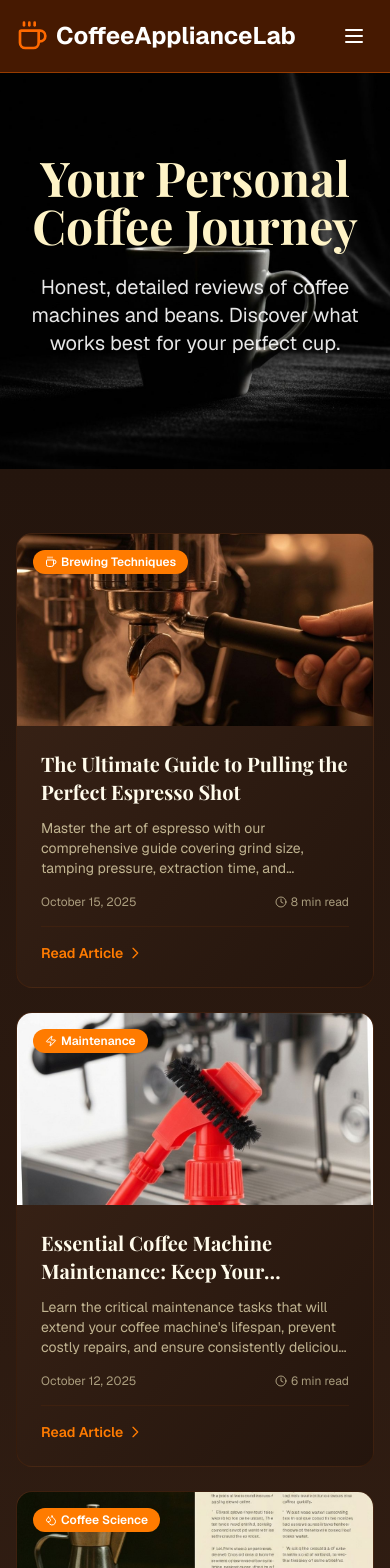
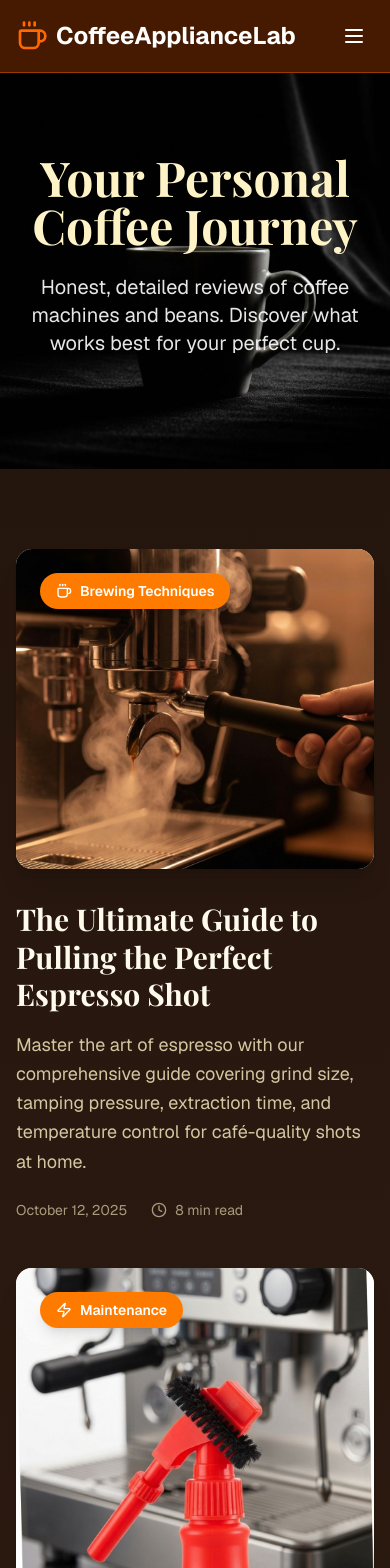
Before and after one commit to shahruh8484/coffeeappliancelab.com, a Next.js app: page / in a window 390 px wide. Shown: the top 1568 px of the page. Built offline with nearby package versions, Linux system fonts and the light colour scheme.

Commit message:
feat: redesign Coffee Knowledge Hub with alternating article layout
Implement zigzag pattern, full article details, and responsive design

#VERCEL_SKIP

Co-authored-by: null <239319952+shahruh8484@users.noreply.github.com>

```diff
--- a/components/coffee-articles.tsx
+++ b/components/coffee-articles.tsx
@@ -9,7 +9,7 @@ const articles = [
       "Master the art of espresso with our comprehensive guide covering grind size, tamping pressure, extraction time, and temperature control for café-quality shots at home.",
     image: "/articles/espresso-shot-extraction.jpg",
     category: "Brewing Techniques",
-    date: "October 15, 2025", // Updated date to October 2025
+    date: "October 12, 2025",
     readTime: "8 min read",
     icon: Coffee,
   },
@@ -20,7 +20,7 @@ const articles = [
       "Learn the critical maintenance tasks that will extend your coffee machine's lifespan, prevent costly repairs, and ensure consistently delicious coffee every time.",
     image: "/articles/coffee-machine-cleaning.jpg",
     category: "Maintenance",
-    date: "October 12, 2025", // Updated date to October 2025
+    date: "October 12, 2025",
     readTime: "6 min read",
     icon: Zap,
   },
@@ -31,7 +31,7 @@ const articles = [
       "Discover how water composition affects coffee flavor, which minerals enhance extraction, and how to optimize your water for the best-tasting brew.",
     image: "/articles/water-quality-coffee.jpg",
     category: "Coffee Science",
-    date: "October 10, 2025", // Updated date to October 2025
+    date: "October 10, 2025",
     readTime: "5 min read",
     icon: Droplets,
   },
@@ -42,7 +42,7 @@ const articles = [
       "Explore the science of brewing temperature and learn how precise temperature control can dramatically improve your coffee's flavor profile and consistency.",
     image: "/articles/temperature-control-brewing.jpg",
     category: "Brewing Science",
-    date: "October 8, 2025", // Updated date to October 2025
+    date: "October 8, 2025",
     readTime: "7 min read",
     icon: Thermometer,
   },
@@ -53,7 +53,7 @@ const articles = [
       "A detailed comparison of burr and blade grinders, examining grind consistency, particle size distribution, and how each affects your coffee's taste.",
     image: "/articles/coffee-grinder-comparison.jpg",
     category: "Equipment Guide",
-    date: "October 5, 2025", // Updated date to October 2025
+    date: "October 5, 2025",
     readTime: "6 min read",
     icon: Coffee,
   },
@@ -64,7 +64,7 @@ const articles = [
       "Learn to identify the signs of under and over-extraction, understand the ideal extraction windows for different brewing methods, and troubleshoot common issues.",
     image: "/articles/extraction-timing.jpg",
     category: "Brewing Techniques",
-    date: "October 3, 2025", // Updated date to October 2025
+    date: "October 3, 2025",
     readTime: "9 min read",
     icon: Clock,
   },
@@ -75,7 +75,7 @@ const articles = [
       "Understand how oxygen, light, moisture, and temperature affect coffee beans, and discover the best storage methods to keep your beans fresh longer.",
     image: "/articles/coffee-bean-storage.jpg",
     category: "Coffee Care",
-    date: "October 1, 2025", // Updated date to October 2025
+    date: "October 1, 2025",
     readTime: "5 min read",
     icon: Heart,
   },
@@ -86,7 +86,7 @@ const articles = [
       "Navigate the world of espresso machines with our comprehensive buying guide covering features, price points, and recommendations for every skill level.",
     image: "/articles/espresso-machine-buying-guide.jpg",
     category: "Buying Guides",
-    date: "October 28, 2025", // Updated date to October 2025
+    date: "October 28, 2025",
     readTime: "10 min read",
     icon: Coffee,
   },
@@ -97,7 +97,7 @@ const articles = [
       "Master the art of milk frothing with step-by-step techniques for creating silky microfoam, perfect for latte art and delicious cappuccinos.",
     image: "/articles/milk-frothing-techniques.jpg",
     category: "Barista Skills",
-    date: "October 25, 2025", // Updated date to October 2025
+    date: "October 25, 2025",
     readTime: "7 min read",
     icon: Coffee,
   },
@@ -105,67 +105,55 @@ const articles = [
 
 export function CoffeeArticles() {
   return (
-    <section className="py-16 px-4 bg-gradient-to-b from-[#24150D] via-[#3b2417] to-[#24150D]">
-      <div className="max-w-7xl mx-auto">
-        {/* Articles Grid */}
-        <div className="grid grid-cols-1 md:grid-cols-2 lg:grid-cols-3 gap-6">
-          {articles.map((article) => {
+    <section className="py-20 px-4 bg-gradient-to-b from-[#24150D] via-[#3b2417] to-[#24150D]">
+      <div className="max-w-6xl mx-auto space-y-12">
+        {articles.slice(0, 9).map((article, index) => {
           const IconComponent = article.icon
+          const isEven = index % 2 === 0
+
           return (
-              <Link
-                key={article.id}
-                href={`/articles/${article.id}`}
-                className="group bg-gradient-to-br from-[#3b2417] to-[#24150D] rounded-2xl overflow-hidden border border-amber-900/20 hover:border-[#ff7b00]/50 transition-all duration-300 hover:shadow-xl hover:shadow-[#ff7b00]/10 hover:-translate-y-1"
+            <Link key={article.id} href={`/articles/${article.id}`} className="group block">
+              <div
+                className={`flex flex-col ${
+                  isEven ? "md:flex-row" : "md:flex-row-reverse"
+                } gap-8 items-center hover:opacity-90 transition-opacity duration-300`}
               >
-                {/* Article Image */}
-                <div className="relative h-48 overflow-hidden bg-white">
+                {/* Image Section */}
+                <div className="w-full md:w-1/2 relative">
+                  <div className="relative h-80 md:h-96 rounded-2xl overflow-hidden bg-white shadow-xl">
                     <img
                       src={article.image || "/placeholder.svg"}
                       alt={article.title}
-                    className="w-full h-full object-cover group-hover:scale-110 transition-transform duration-500"
+                      className="w-full h-full object-cover group-hover:scale-105 transition-transform duration-500"
                     />
-                  <div className="absolute top-4 left-4 bg-[#ff7b00] text-white px-3 py-1 rounded-full text-xs font-semibold flex items-center gap-1">
-                    <IconComponent className="w-3 h-3" />
+                    {/* Category Badge */}
+                    <div className="absolute top-6 left-6 bg-[#ff7b00] text-white px-4 py-2 rounded-full text-sm font-semibold flex items-center gap-2 shadow-lg">
+                      <IconComponent className="w-4 h-4" />
                       {article.category}
                     </div>
                   </div>
+                </div>
 
-                {/* Article Content */}
-                <div className="p-6">
-                  <h3 className="font-serif text-xl font-bold text-amber-50 mb-3 group-hover:text-[#ff7b00] transition-colors line-clamp-2">
+                {/* Content Section */}
+                <div className="w-full md:w-1/2 space-y-4">
+                  <h2 className="font-serif text-3xl md:text-4xl font-bold text-amber-50 leading-tight group-hover:text-[#ff7b00] transition-colors">
                     {article.title}
-                  </h3>
-                  <p className="text-amber-100/70 text-sm mb-4 line-clamp-3">{article.excerpt}</p>
-
-                  {/* Article Meta */}
-                  <div className="flex items-center justify-between text-xs text-amber-100/60">
+                  </h2>
+                  <p className="text-amber-100/80 text-lg leading-relaxed">{article.excerpt}</p>
+                  {/* Meta Information */}
+                  <div className="flex items-center gap-6 text-amber-100/60 text-sm pt-2">
                     <span>{article.date}</span>
-                    <span className="flex items-center gap-1">
-                      <Clock className="w-3 h-3" />
+                    <span className="flex items-center gap-2">
+                      <Clock className="w-4 h-4" />
                       {article.readTime}
                     </span>
                   </div>
-
-                  {/* Read More Link */}
-                  <div className="mt-4 pt-4 border-t border-amber-900/20">
-                    <span className="text-[#ff7b00] text-sm font-semibold group-hover:gap-2 flex items-center gap-1 transition-all">
-                      Read Article
-                      <svg
-                        className="w-4 h-4 group-hover:translate-x-1 transition-transform"
-                        fill="none"
-                        stroke="currentColor"
-                        viewBox="0 0 24 24"
-                      >
-                        <path strokeLinecap="round" strokeLinejoin="round" strokeWidth={2} d="M9 5l7 7-7 7" />
-                      </svg>
-                    </span>
                 </div>
               </div>
             </Link>
           )
         })}
       </div>
-      </div>
     </section>
   )
 }
```
Lines whose indentation alone changed are shown as unchanged.
